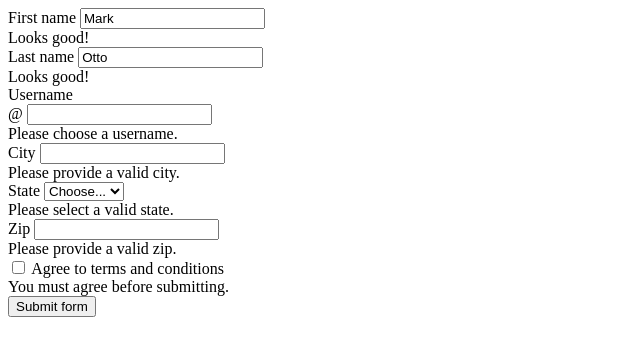
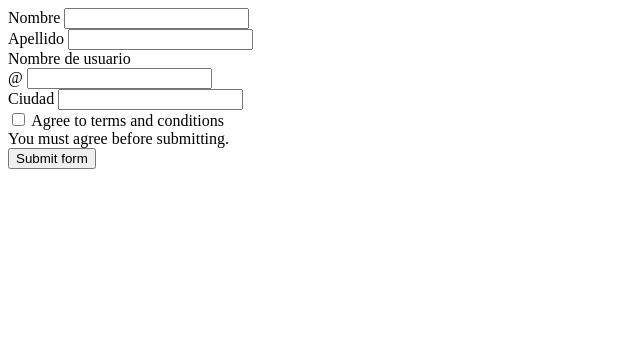
Before and after one commit to Sofimd/tpintegral, a plain HTML site: page front/inscripcion_editar.html in a window 1280 px wide. Shown: the whole page, without its empty margins (0-640 px from the left). Drawn offline with Linux system fonts and the light colour scheme.

Commit message:
cambios formulario

```diff
--- a/front/inscripcion_editar.html
+++ b/front/inscripcion_editar.html
@@ -9,53 +9,28 @@
     <section id="form">
         <form class="row g-3 needs-validation" novalidate>
             <div class="col-md-4">
-              <label for="validationCustom01" class="form-label">First name</label>
-              <input type="text" class="form-control" id="validationCustom01" value="Mark" required>
-              <div class="valid-feedback">
-                Looks good!
-              </div>
+              <label for="validationCustom01" class="form-label">Nombre</label>
+              <input type="text" class="form-control" id="validationCustom01">
+
             </div>
             <div class="col-md-4">
-              <label for="validationCustom02" class="form-label">Last name</label>
-              <input type="text" class="form-control" id="validationCustom02" value="Otto" required>
-              <div class="valid-feedback">
-                Looks good!
-              </div>
+              <label for="validationCustom02" class="form-label">Apellido</label>
+              <input type="text" class="form-control" id="validationCustom02">
+
             </div>
             <div class="col-md-4">
-              <label for="validationCustomUsername" class="form-label">Username</label>
+              <label for="validationCustomUsername" class="form-label">Nombre de usuario</label>
               <div class="input-group has-validation">
                 <span class="input-group-text" id="inputGroupPrepend">@</span>
                 <input type="text" class="form-control" id="validationCustomUsername" aria-describedby="inputGroupPrepend" required>
-                <div class="invalid-feedback">
-                  Please choose a username.
-                </div>
               </div>
             </div>
             <div class="col-md-6">
-              <label for="validationCustom03" class="form-label">City</label>
+              <label for="validationCustom03" class="form-label">Ciudad</label>
               <input type="text" class="form-control" id="validationCustom03" required>
-              <div class="invalid-feedback">
-                Please provide a valid city.
-              </div>
+
             </div>
-            <div class="col-md-3">
-              <label for="validationCustom04" class="form-label">State</label>
-              <select class="form-select" id="validationCustom04" required>
-                <option selected disabled value="">Choose...</option>
-                <option>...</option>
-              </select>
-              <div class="invalid-feedback">
-                Please select a valid state.
-              </div>
-            </div>
-            <div class="col-md-3">
-              <label for="validationCustom05" class="form-label">Zip</label>
-              <input type="text" class="form-control" id="validationCustom05" required>
-              <div class="invalid-feedback">
-                Please provide a valid zip.
-              </div>
-            </div>
+
             <div class="col-12">
               <div class="form-check">
                 <input class="form-check-input" type="checkbox" value="" id="invalidCheck" required>
```
